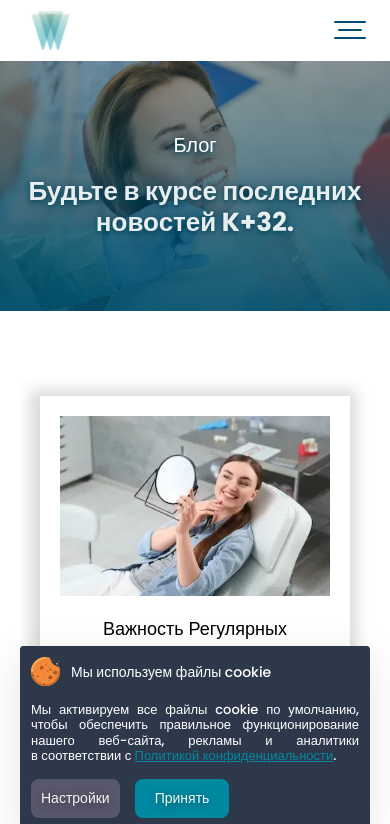
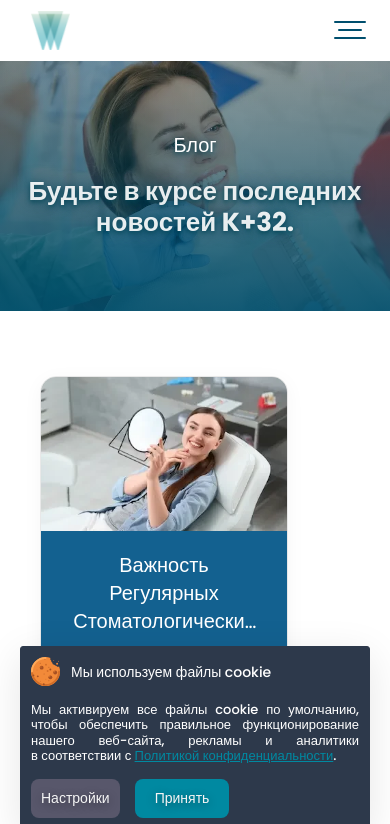
Before and after one commit to irinapodlisnyuk/stomatology-k32, a Next.js app: page /blog in a window 390 px wide. Shown: the top 824 px of the page. Built offline with nearby package versions, Linux system fonts and the light colour scheme.

Commit message:
Fix final mobile blog layout clicks and secure desktop 3d hover layers

```diff
--- a/package.json
+++ b/package.json
@@ -19,6 +19,7 @@
     "react": "19.2.4",
     "react-dom": "19.2.4",
     "react-hook-form": "^7.84.0",
+    "swiper": "^14.1.0",
     "zod": "^3.25.76"
   },
   "devDependencies": {
--- a/src/components/HomePage/Blog/Blog.module.scss
+++ b/src/components/HomePage/Blog/Blog.module.scss
@@ -8,7 +8,6 @@
   @include vp-1023 {
     padding: 40px;
   }
-
   @include vp-767 {
     padding: 25px 0;
   }
@@ -17,6 +16,10 @@
     display: flex;
     flex-direction: column;
     gap: 40px;
+
+    @include vp-767 {
+      gap: 20px;
+    }
   }
 
   &__header {
@@ -26,24 +29,15 @@
     gap: 20px;
 
     @include vp-767 {
-      flex-direction: column;
-      align-items: center;
-      text-align: center;
+      gap: 10px;
     }
 
     &-title {
       font-weight: 500;
       font-size: 26px;
       line-height: 30px;
-      display: flex;
-      align-items: center;
       color: $blue-lagoon;
       text-shadow: 0 2px 6px rgba($black, 0.3);
-
-      @include vp-767 {
-        font-size: 20px;
-        line-height: 22px;
-      }
     }
 
     &-subtitle {
@@ -53,19 +47,15 @@
       color: $pacific-blue;
       text-shadow: 0 2px 6px rgba($black, 0.3);
 
-      @include vp-1023 {
-        font-size: 36px;
-        line-height: 1.2;
-      }
-
       @include vp-767 {
-        font-size: 24px;
+        font-size: 28px;
+        line-height: 38px;
+        text-align: center;
       }
     }
   }
-
   &__nav {
-    width: 70%;
+    width: 82%;
     bottom: 50%;
     left: 50%;
     transform: translate(-50%, 50%);
@@ -74,7 +64,8 @@
     position: absolute;
     align-items: center;
     justify-content: space-between;
-    z-index: 20;
+
+    z-index: 99 !important;
     pointer-events: none;
 
     @include vp-767 {
@@ -91,23 +82,23 @@
     display: flex;
     align-items: center;
     justify-content: center;
+    pointer-events: auto;
+
     transform: rotate(0deg);
-    pointer-events: auto;
     transition:
-      background-color $transition-500,
-      transform $transition-500;
+      background-color 0.2s ease,
+      transform 0.6s cubic-bezier(0.25, 1, 0.5, 1);
 
     &:hover,
-    &:active,
-    &:focus {
+    &:active {
       background-color: $bahama-blue;
-      transform: rotate(360deg);
+      transform: rotate(360deg) scale(1.05);
     }
+
     &-icon {
       color: $white;
       width: 26px;
       height: 30px;
-
       &--next {
         transform: scaleX(-1);
       }
@@ -125,26 +116,14 @@
     position: relative;
     width: 100%;
     height: 520px;
-    //  display: flex;
-    // align-items: center;
-    // justify-content: center;
+    display: flex;
+    align-items: center;
+    justify-content: center;
     margin: 0 auto;
-
     opacity: 1;
-    transform: translateX(0) scale(1) translateY(0);
-
-    transition:
-      box-shadow 0.4s ease,
-      opacity 1.5s ease-out,
-      transform 1.5s cubic-bezier(0.25, 1, 0.5, 1);
-
-    @starting-style {
-      opacity: 0;
-      transform: translateX(60%) scale(1) translateY(0);
-    }
 
     @include vp-767 {
-      height: 350px;
+      height: 100%;
     }
   }
 
@@ -166,32 +145,10 @@
       padding: 20px;
       gap: 15px;
       height: 100%;
-
       &::-webkit-scrollbar {
         display: none;
       }
-      -ms-overflow-style: none;
       scrollbar-width: none;
-    }
-
-    &--grid {
-      position: relative;
-      display: grid;
-      grid-template-columns: repeat(3, 1fr);
-      gap: 40px;
-      width: 100%;
-      height: auto;
-      perspective: none;
-      transform-style: flat;
-
-      @include vp-1023 {
-        grid-template-columns: repeat(2, 1fr);
-        gap: 20px;
-      }
-
-      @include vp-767 {
-        grid-template-columns: 1fr;
-      }
     }
   }
 
@@ -205,23 +162,28 @@
     box-shadow: 0 4px 20px rgba($black, 0.04);
     cursor: pointer;
 
-    // Плавный переход для движения по рельсам
     transition:
       transform 0.6s cubic-bezier(0.25, 1, 0.5, 1),
-      opacity $transition-500,
-      box-shadow $transition-500;
+      opacity 0.5s ease,
+      box-shadow 0.5s ease;
     will-change: transform, opacity;
-    z-index: 1;
+
+    .blog__item-link {
+      pointer-events: none;
+    }
 
     &--center {
       box-shadow: 0 20px 40px rgba($black, 0.12);
       z-index: 10;
+
+      .blog__item-link {
+        pointer-events: auto !important;
+      }
     }
 
     @include vp-1023 {
       width: 40%;
     }
-
     @include vp-767 {
       position: relative;
       left: auto;
@@ -233,55 +195,9 @@
       opacity: 1 !important;
       display: flex;
       flex-direction: column;
-    }
 
-    &--card {
-      position: relative;
-      border-radius: 0px;
-      border: none;
-      top: 0;
-      left: 0;
-      margin: 0;
-      width: 100%;
-      height: 100%;
-      display: flex;
-      flex-direction: column;
-      padding: 20px;
-
-      opacity: 1 !important;
+      .blog__item-link {
         pointer-events: auto !important;
-      cursor: pointer;
-      transform: none !important;
-      background-color: $white;
-
-      box-shadow: -2px 2px 14px 8px rgba($black, 0.15);
-      transition: transform 0.3s ease;
-
-      &:hover {
-        transform: translateY(-5px);
-
-        .blog__picture-img--rotate {
-          transform: scale(1.05) rotate(1deg);
-          opacity: 0.8;
-        }
-      }
-    }
-
-    &-preview {
-      font-size: 14px;
-      line-height: 1.5;
-      color: $smoky;
-      //  margin: 10px 0 0 0;
-
-      display: -webkit-box;
-      -webkit-line-clamp: 3;
-      -webkit-box-orient: vertical;
-      overflow: hidden;
-      text-overflow: ellipsis;
-
-      @include vp-767 {
-        font-size: 13px;
-        -webkit-line-clamp: 2;
       }
     }
   }
@@ -290,31 +206,15 @@
     display: flex;
     flex-direction: column;
     width: 100%;
-
     height: 100%;
     text-decoration: none;
   }
 
-  &__picture {
-    display: block;
-    width: 100%;
-    border-radius: 12px 12px 0 0;
-    overflow: hidden;
-
-    &-img {
+  &__picture-img {
     width: 100%;
     aspect-ratio: 16 / 10;
     object-fit: cover;
     display: block;
-
-      @include vp-767 {
-        height: 180px;
-      }
-
-      &--rotate {
-        transition: transform $transition-500;
-      }
-    }
   }
 
   &__item-content {
@@ -326,7 +226,6 @@
     padding: 30px;
     background-color: $bahama-blue;
     justify-content: space-between;
-
     flex-grow: 1;
 
     @include vp-1023 {
@@ -334,28 +233,16 @@
       gap: 10px;
     }
 
-    @include vp-1023 {
-      height: 100%;
-    }
-
-    &--color {
-      background-color: $white;
-      padding: 20px;
+    @include vp-767 {
       gap: 10px;
     }
   }
 
   &__item-name {
-    display: block;
     font-size: 14px;
     color: $white;
     font-weight: 500;
-
-    @include vp-1023 {
-      gap: 10px;
   }
-  }
-
   &__item-text {
     width: 90%;
     font-size: 28px;
@@ -367,43 +254,25 @@
     -webkit-line-clamp: 3;
     -webkit-box-orient: vertical;
     overflow: hidden;
-
     @include vp-1023 {
       font-size: 18px;
     }
-
     @include vp-767 {
-      font-size: 15px;
-    }
-
-    &--color {
-      color: $black;
-      display: block;
-      width: 100%;
-      font-size: 18px;
+      font-size: 20px;
     }
   }
 
-  &__loaderTrigger {
-    display: flex;
-    justify-content: center;
-    align-items: center;
+  &__list--grid {
+    display: grid;
+    grid-template-columns: repeat(3, 1fr);
+    gap: 40px;
     width: 100%;
-    padding: 40px 0 20px;
+    @include vp-1023 {
+      grid-template-columns: repeat(2, 1fr);
+      gap: 20px;
     }
-
-  &__spinner {
-    width: 32px;
-    height: 32px;
-    border: 3px solid rgba($blue-lagoon, 0.1);
-    border-radius: 50%;
-    border-top-color: $blue-lagoon;
-    animation: blogSpin 0.8s linear infinite;
+    @include vp-767 {
+      grid-template-columns: 1fr;
     }
   }
-
-@keyframes blogSpin {
-  to {
-    transform: rotate(360deg);
 }
-}
--- a/src/components/HomePage/Blog/BlogSlider.tsx
+++ b/src/components/HomePage/Blog/BlogSlider.tsx
@@ -1,4 +1,5 @@
 "use client";
+
 import { FC, useState } from "react";
 import Link from "next/link";
 import styles from "./Blog.module.scss";
@@ -37,11 +38,22 @@ export const BlogSlider: FC<BlogSliderProps> = ({ posts }) => {
               ? `translateX(${translateX}%) scale(1.05) translateY(-15px)`
               : `translateX(${translateX}%) scale(0.85)`,
             opacity: isVisible ? (isCenter ? 1 : 0.6) : 0,
-            zIndex: isCenter ? 5 : 2,
+            pointerEvents: isVisible ? "auto" : "none",
+            zIndex: isCenter ? 10 : 2,
           } as React.CSSProperties;
 
-          const CardInner = (
-            <>
+          return (
+            <li
+              key={id}
+              style={inlineStyle}
+              className={`${styles["blog__item"]} ${isCenter ? styles["blog__item--center"] : ""}`}
+              onClick={() => {
+                if (!isCenter) {
+                  setActiveIndex(index);
+                }
+              }}
+            >
+           <Link href={`/blog/${slug || id}`} className={styles["blog__item-link"]}>
                 <ResponsivePicture
                   folder="/image/blog"
                   baseName={imgName}
@@ -53,37 +65,29 @@ export const BlogSlider: FC<BlogSliderProps> = ({ posts }) => {
                   <span className={styles["blog__item-name"]}>{name}</span>
                   <h3 className={styles["blog__item-text"]}>{title}</h3>
                 </div>
-            </>
-          );
-
-          return (
-            <li
-              key={id}
-              style={inlineStyle}
-              className={`${styles["blog__item"]} ${isCenter ? styles["blog__item--center"] : ""} ${isVisible ? styles["blog__item--visible"] : ""}`}
-              onClick={() => !isCenter && setActiveIndex(index)}
-            >
-              {isCenter ? (
-                <Link href={`/blog/${slug || id}`} className={styles["blog__item-link"]}>
-                  {CardInner}
               </Link>
-              ) : (
-                <div className={styles["blog__item-link"]} style={{ cursor: "pointer" }}>
-                  {CardInner}
-                </div>
-              )}
             </li>
           );
         })}
       </ul>
 
-      {/* Навигация строго внизу, защищенная слоем z-index: 20 в CSS */}
       <div className={styles["blog__nav"]}>
-        <button className={styles["blog__btn"]} onClick={handlePrev} aria-label="Назад">
+        <button
+          className={`${styles["blog__btn"]} ${styles["blog__btn--prev"]}`}
+          onClick={handlePrev}
+          aria-label="Назад"
+        >
           <Icon className={styles["blog__btn-icon"]} name={"arrow"} />
         </button>
-        <button className={styles["blog__btn"]} onClick={handleNext} aria-label="Вперед">
-          <Icon className={`${styles["blog__btn-icon"]} ${styles["blog__btn-icon--next"]}`} name={"arrow"} />
+        <button
+          className={`${styles["blog__btn"]} ${styles["blog__btn--next"]}`}
+          onClick={handleNext}
+          aria-label="Вперед"
+        >
+          <Icon
+            className={`${styles["blog__btn-icon"]} ${styles["blog__btn-icon--next"]}`}
+            name={"arrow"}
+          />
         </button>
       </div>
     </div>
```
Also changed, not shown: 1 other file (tests, documents, lock files or other folders). Lines whose indentation alone changed are shown as unchanged.
